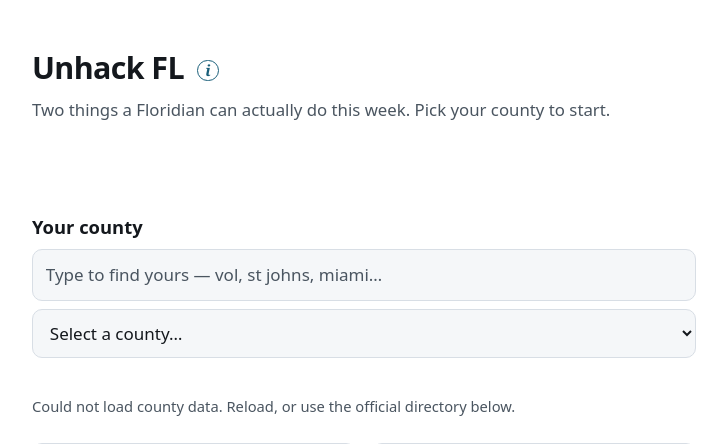
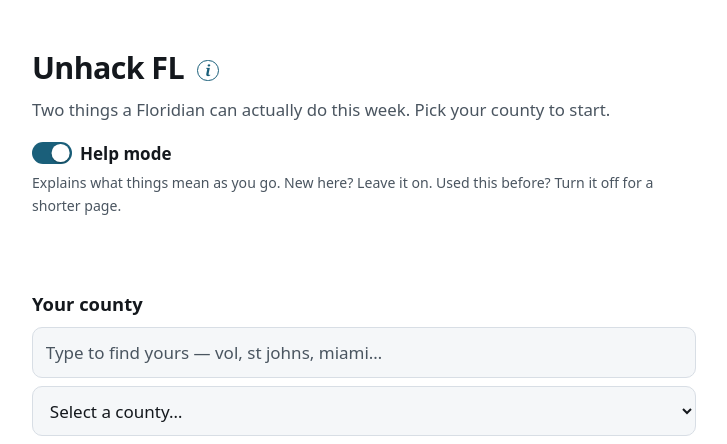
Before and after one commit to wabrocker/unhack-fl, a PHP site: page / in a window 1280 px wide. Shown: the top 444 px of the page, without its empty margins (276-1003 px from the left). Run offline with PHP 8.4, Linux system fonts and the light colour scheme.

Commit message:
Add a Help mode switch — one attribute governs every help element
The page had accumulated six info-toggle disclosures plus the
topic-picker's explanatory popup. For a first-time visitor that's
appropriate; for someone who has already sent a request, it's clutter
they have to visually filter out every time.

Mechanism: a single data-help-mode attribute on <html>, which
styles.css keys every .info-toggle and .info-panel off of — including
ones added later, with no per-element wiring. A tiny synchronous script
at the top of <body> sets the attribute from localStorage before anything
paints, so a returning "off" visitor never sees a flash of help icons
before the deferred module script catches up.

Defaults ON for first-time visitors (nothing in localStorage yet), and
persists whatever the user picks. Switching off also forces every open
panel's ARIA state truthfully closed, not just visually hidden by CSS —
otherwise a panel left open before switching off would silently reappear
already-expanded if help mode were turned back on later.

Deliberately does not touch "Help build this" (a contribution section,
not usage help) or the topic-picker buttons themselves (a functional
shortcut, not explanation) — only the click-to-reveal explanatory layer.

Co-Authored-By: Claude Sonnet 5 <noreply@anthropic.com>

```diff
--- a/web/app.js
+++ b/web/app.js
@@ -39,6 +39,44 @@ let topics = [];
 // rather than leaving another county's details showing.
 let shownAction = null;
 
+/**
+ * Help mode: one attribute on <html>, which styles.css keys every
+ * .info-toggle / .info-panel off of. This function is the only place
+ * that reads or writes it — the inline <script> at the top of <body>
+ * duplicates the read-only part, purely to avoid a flash of the help
+ * icons for a returning "off" visitor before this module loads.
+ */
+function initHelpMode() {
+  const KEY = "unhackfl-help-mode";
+  const checkbox = document.getElementById("help-mode-toggle");
+  if (!checkbox) return;
+
+  let stored = null;
+  try { stored = localStorage.getItem(KEY); } catch { /* ignore */ }
+  const on = stored !== "off"; // unset = first visit = help on by default
+
+  checkbox.checked = on;
+  document.documentElement.setAttribute("data-help-mode", on ? "on" : "off");
+
+  checkbox.addEventListener("change", () => {
+    const nowOn = checkbox.checked;
+    document.documentElement.setAttribute("data-help-mode", nowOn ? "on" : "off");
+    try { localStorage.setItem(KEY, nowOn ? "on" : "off"); } catch { /* ignore */ }
+
+    if (!nowOn) {
+      // CSS already hides these, but keep ARIA state truthful too — and
+      // this means they don't silently reappear pre-opened if help mode
+      // is switched back on later.
+      for (const btn of document.querySelectorAll(".info-toggle")) {
+        btn.setAttribute("aria-expanded", "false");
+      }
+      for (const panel of document.querySelectorAll(".info-panel")) {
+        panel.hidden = true;
+      }
+    }
+  });
+}
+
 async function init() {
   try {
     const res = await fetch("../data/fl-counties.json");
@@ -61,6 +99,7 @@ async function init() {
     topics = [];
   }
 
+  initHelpMode();
   renderCountyOptions(counties);
   renderTopicButtons();
 
--- a/web/index.html
+++ b/web/index.html
@@ -7,6 +7,20 @@
 <link rel="stylesheet" href="styles.css">
 </head>
 <body>
+
+<script>
+// Runs before anything below paints, so a returning "help off" visitor
+// never sees a flash of the help icons before JS catches up. The real
+// source of truth is app.js — this only prevents the flash.
+(function () {
+  try {
+    var v = localStorage.getItem("unhackfl-help-mode");
+    document.documentElement.setAttribute("data-help-mode", v === "off" ? "off" : "on");
+  } catch (e) {
+    document.documentElement.setAttribute("data-help-mode", "on");
+  }
+})();
+</script>
 
 <header class="wrap">
   <h1>Unhack&nbsp;FL
@@ -18,6 +32,18 @@
     Two things a Floridian can actually do this week. Pick your county to
     start.
   </p>
+
+  <div class="mode-switch">
+    <label for="help-mode-toggle">
+      <input type="checkbox" id="help-mode-toggle" checked>
+      <span class="switch-track" aria-hidden="true"><span class="switch-thumb"></span></span>
+      <span>Help mode</span>
+    </label>
+    <span class="hint">
+      Explains what things mean as you go. New here? Leave it on. Used
+      this before? Turn it off for a shorter page.
+    </span>
+  </div>
 
   <div class="info-panel" id="info-mission" hidden role="region"
        aria-label="What this project is for">
--- a/web/styles.css
+++ b/web/styles.css
@@ -267,3 +267,39 @@ h2 .info-toggle { font-size: .7em; }
 }
 #help-build-toggle[aria-expanded="true"] .chevron { transform: rotate(-135deg); }
 #help-build-body { margin-top: 1rem; }
+
+/* Help mode: one attribute on <html>, everything else obeys it.
+   Off hides every current AND future .info-toggle / .info-panel — no
+   per-element wiring needed as help content grows. */
+[data-help-mode="off"] .info-toggle,
+[data-help-mode="off"] .info-panel {
+  display: none;
+}
+
+.mode-switch {
+  display: flex; align-items: center; flex-wrap: wrap;
+  gap: .35rem .75rem; margin: 1rem 0 0;
+}
+.mode-switch label {
+  display: inline-flex; align-items: center; gap: .5rem;
+  margin: 0; font-weight: 600; cursor: pointer;
+}
+.mode-switch input[type="checkbox"] {
+  position: absolute; width: 1px; height: 1px;
+  overflow: hidden; clip: rect(0 0 0 0);
+}
+.switch-track {
+  width: 2.5rem; height: 1.4rem; flex: none; position: relative;
+  background: var(--line); border-radius: 1rem;
+  transition: background .15s ease;
+}
+.switch-thumb {
+  position: absolute; top: .15rem; left: .15rem;
+  width: 1.1rem; height: 1.1rem; border-radius: 50%;
+  background: #fff; box-shadow: 0 1px 2px rgba(0,0,0,.3);
+  transition: transform .15s ease;
+}
+.mode-switch input:checked + .switch-track { background: var(--accent); }
+.mode-switch input:checked + .switch-track .switch-thumb { transform: translateX(1.1rem); }
+.mode-switch input:focus-visible + .switch-track { outline: 2px solid var(--accent); outline-offset: 2px; }
+.mode-switch .hint { flex-basis: 100%; margin: 0; }
```
Also changed, not shown: 1 other file.
